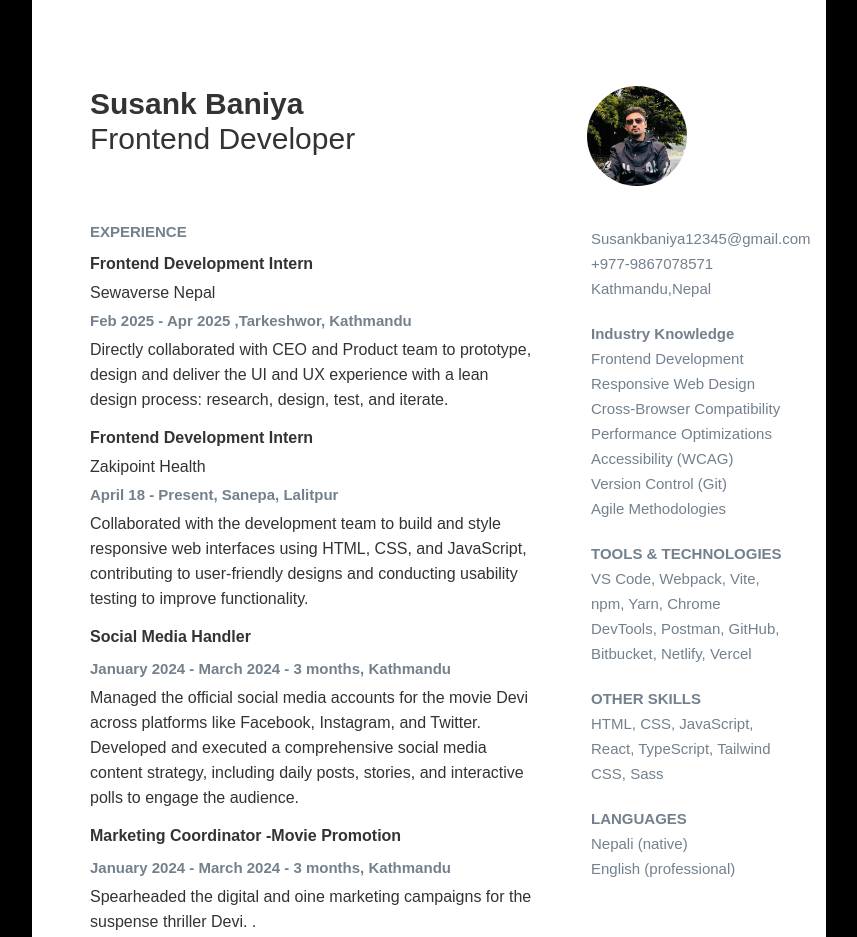
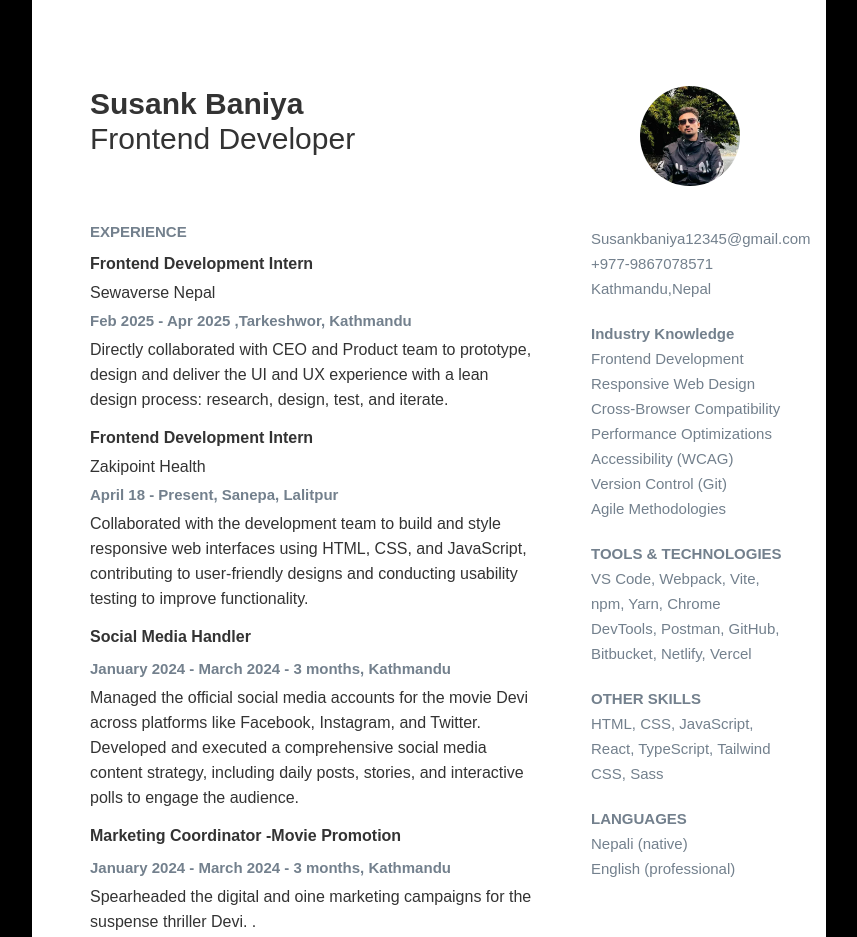
Before and after one commit to susankbaniya/CVproject1, a plain HTML site: page index.html in a window 1280 px wide. Shown: the top 937 px of the page, without its empty margins (211-1068 px from the left). Drawn offline with Linux system fonts and the light colour scheme.

Commit message:
INitial commit 9

```diff
--- a/styles/style.css
+++ b/styles/style.css
@@ -60,7 +60,6 @@ body {
   width: 100px;
   height: 100px;
   margin: 0 auto;
-  margin-left:-4px;
 }
 
 .profileimage {
```
